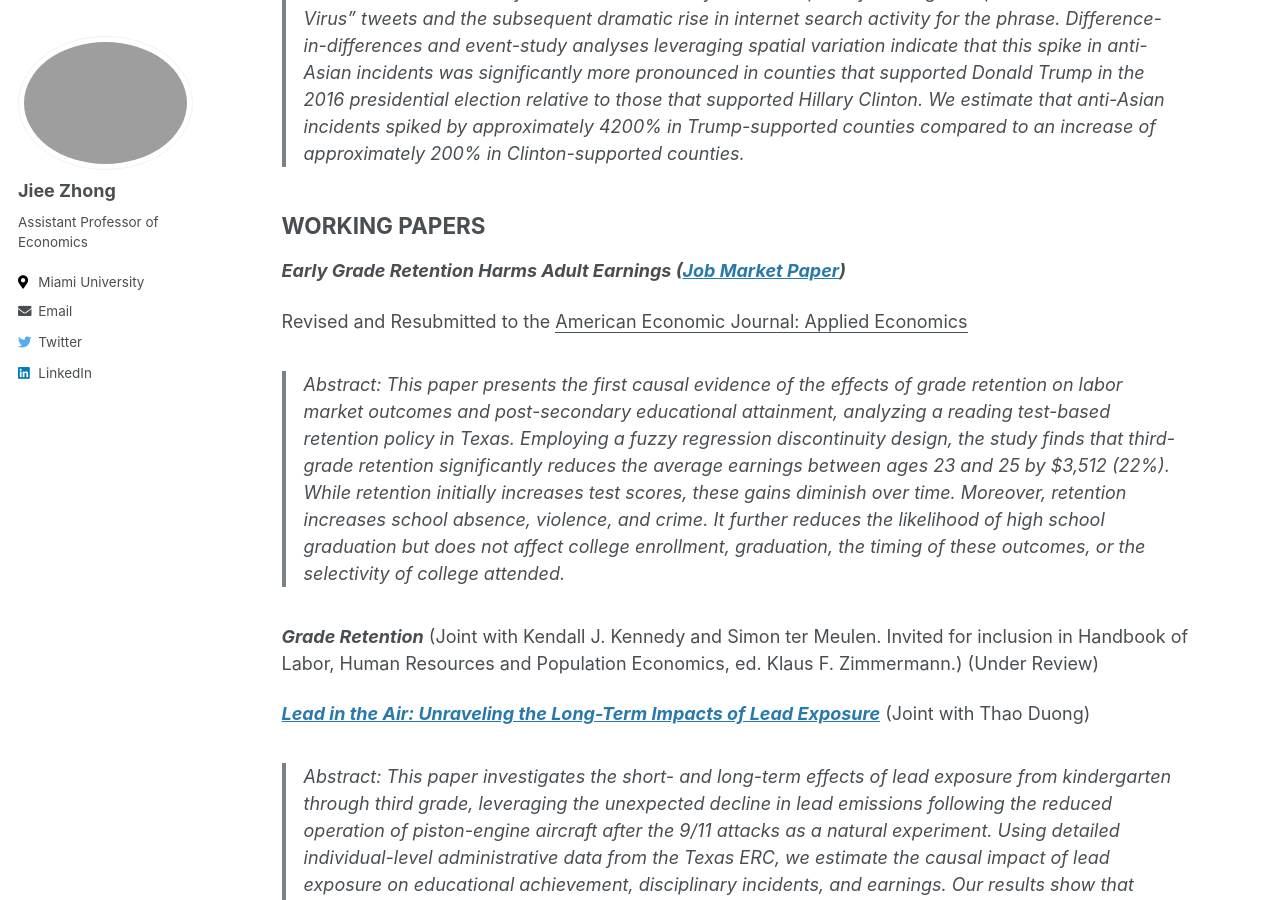
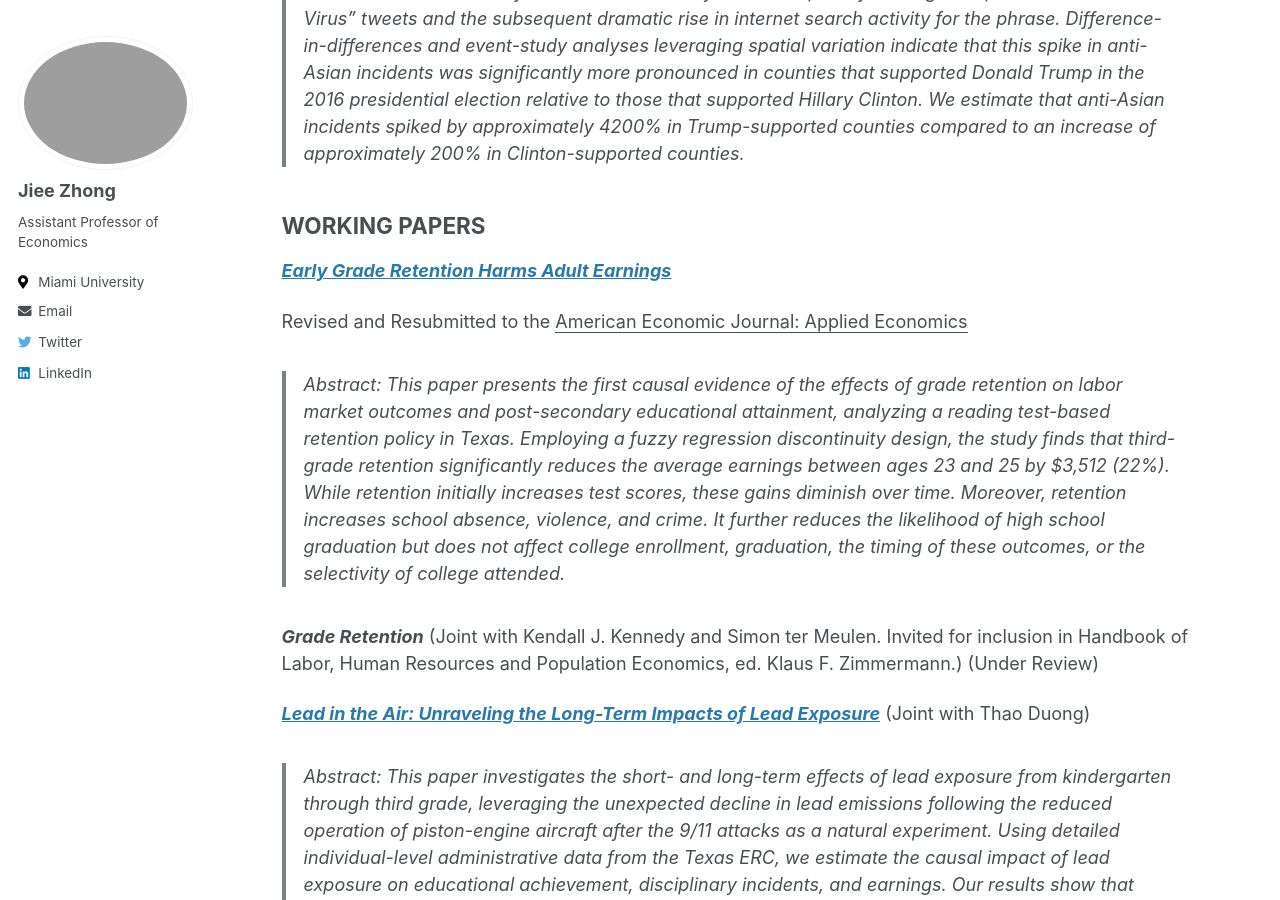
Before and after one commit to jieezhong/jieezhong.github.io, a Jekyll site: the page built from _pages/research.md, in a window 1280 px wide and 900 px high, scrolled down 544 px. Built offline with Jekyll 4.4.1, drawn with Linux system fonts in a browser that asks for light colours.

Commit message:
Update research.md

```diff
--- a/_pages/research.md
+++ b/_pages/research.md
@@ -17,7 +17,7 @@ header:
 
 ## WORKING PAPERS
 
-***Early Grade Retention Harms Adult Earnings ([Job Market Paper](/files/pdf/JMP_2024_Miami.pdf))***
+***[Early Grade Retention Harms Adult Earnings](/files/pdf/JMP_2024_Miami.pdf)***
 
 Revised and Resubmitted to the <ins> American Economic Journal: Applied Economics </ins>
 
```
